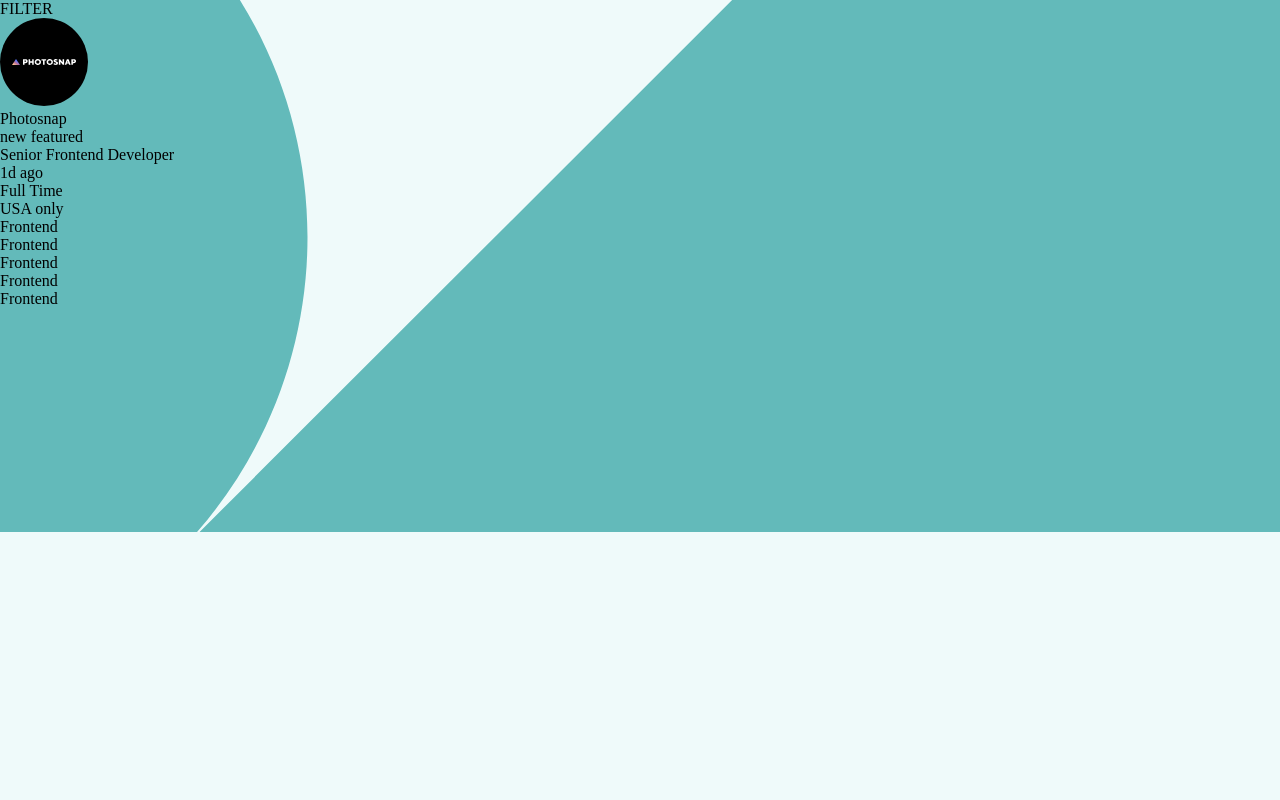
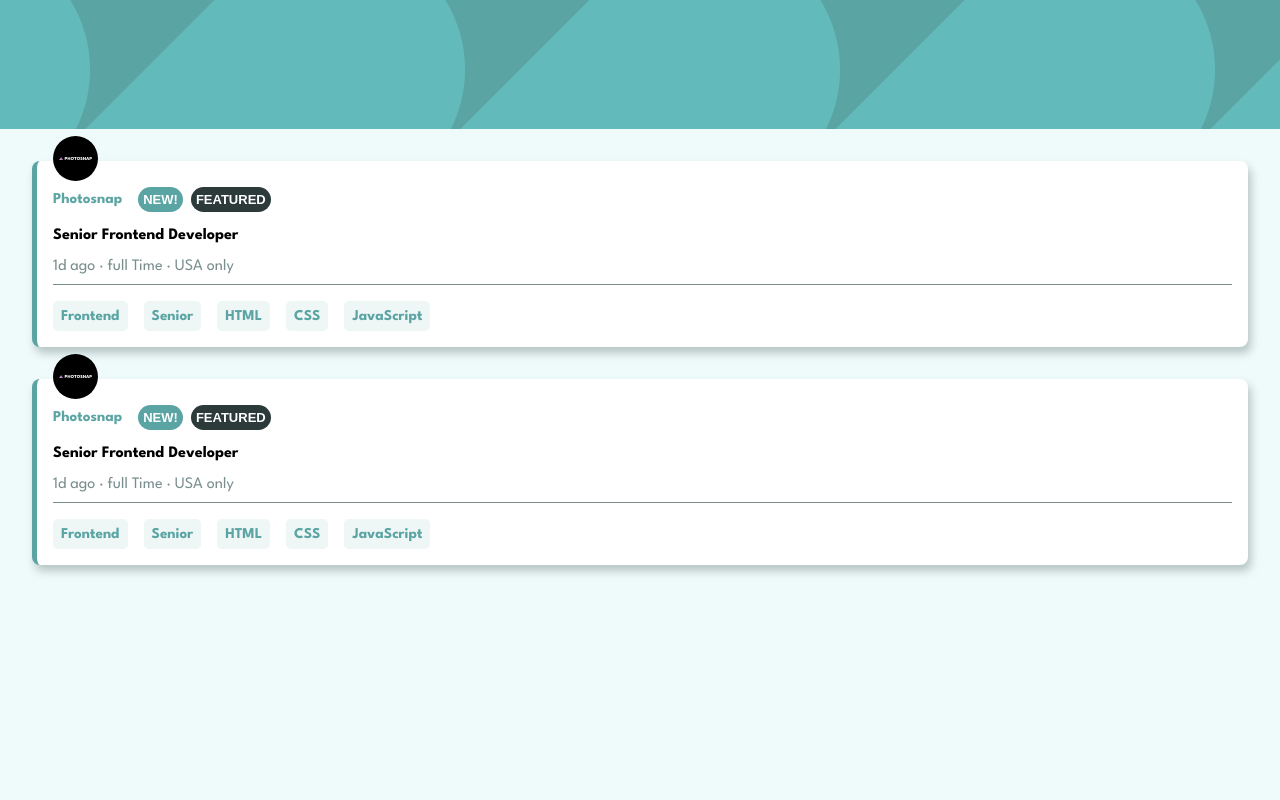
Before and after one commit to JuraRomanov/static-job-listings-master, a plain HTML site: page index.html in a window 1280 px wide. Drawn offline with Linux system fonts and the light colour scheme.

Commit message:
add html and css

```diff
--- a/index.html
+++ b/index.html
@@ -12,45 +12,79 @@
 </head>
 <body>
     <div class="static-job">
-        <div class="static-job__box">
-          <section class="section__job-filer">
-            FILTER
-          </section>
-          <section class="section__job-list">
-              <div class="job-list__item">
-                <div class="item__section-info">
-                  <img src="./images/photosnap.svg" alt="" class="item__logo">
-                  <div class="item__info">
-                      <div class="item__fast-info">
+      <div class="job__filter job__filter--hiden">
+        filter
+      </div>
+
+      <div class="job__box">
+          <div class="job__header">
+          </div>
+          <div class="job__cont">
+                <div class="job__item job__item--featured">
+
+                  <div class="item__company-info">
+                     <img src="./images/photosnap.svg" alt="" class="company__logo">
+                     <div class="company__header">
+                        <div class="header__short-info">
                           <span class="company__name">
-                            Photosnap
+                            photosnap
                           </span>
-                          <div class="info__recommendations">
-                              <span class="info__recommendation info__recommendation--new">new</span>
-                              <span class="info__recommendation info__recommendation--featured">featured</span>
+                          <div class="company__post">
+                              <button class="post post--new">new!</button>
+                              <button class="post post--featured">featured</button>
                           </div>
                         </div>
-                      <div class="item__post-info">
-                        <span class="item__name">
-                          Senior Frontend Developer
+
+                     <span class="job__name">Senior Frontend Developer</span>
+                     <span class="company__footer">
+                        1d ago · full Time · USA only
                      </span>
-                        <div class="post__sub-info">
-                          <span class="postedAt">1d ago</span>
-                          <div class="span contract">Full Time</div>
-                          <span class="location">USA only</span>
                     </div>
                   </div>
+
+                  <div class="item__tags">
+                    <button class="tag">Frontend</button>
+                    <button class="tag">Senior</button>
+                    <button class="tag">HTML</button>
+                    <button class="tag">CSS</button>
+                    <button class="tag">JavaScript</button>
                   </div>
                 </div>
-                <div class="item__section-tags">
-                      <div class="tags">Frontend</div>
-                      <div class="tags">Frontend</div>
-                      <div class="tags">Frontend</div>
-                      <div class="tags">Frontend</div>
-                      <div class="tags">Frontend</div>
+
+
+                <div class="job__item job__item--featured">
+
+                  <div class="item__company-info">
+                     <img src="./images/photosnap.svg" alt="" class="company__logo">
+                     <div class="company__header">
+                        <div class="header__short-info">
+                          <span class="company__name">
+                            photosnap
+                          </span>
+                          <div class="company__post">
+                              <button class="post post--new">new!</button>
+                              <button class="post post--featured">featured</button>
                           </div>
                         </div>
-          </section>
+
+                     <span class="job__name">Senior Frontend Developer</span>
+                     <span class="company__footer">
+                        1d ago · full Time · USA only
+                     </span>
+                    </div>
+                  </div>
+
+                  <div class="item__tags">
+                    <button class="tag">Frontend</button>
+                    <button class="tag">Senior</button>
+                    <button class="tag">HTML</button>
+                    <button class="tag">CSS</button>
+                    <button class="tag">JavaScript</button>
+                  </div>
+                </div>
+
+
+          </div>
       </div>
     </div>
 </body>
--- a/main.css
+++ b/main.css
@@ -11,7 +11,7 @@
 
     --desaturated-dark-cyan : hsl(180, 29%, 50%);
     --ligth-grayish-cyan__bg : hsl(180, 52%, 96%) ;
-    --ligth-grayish-cyan__filter :hsl(180, 31%, 95%) ;
+    --ligth-grayish-cyan:hsl(180, 31%, 95%) ;
     --dark-grayish-cyan :hsl(180, 8%, 52%) ;
     --very-dark-grayish-cyan : hsl(180, 14%, 20%);
 
@@ -24,21 +24,223 @@
     --fw-normal : 500 ;
     --fw-bold  : 700 ;
 
+    /* Borders */
+
+    --radii  : 1rem;
+    --radii-small : 0.5rem ;
 }
 
 body{
     margin: 0;
+    font-family: var(--ff-league-spartan);
+}
+.job__filter--hiden{
+    display: none;
+}
+
+.job__box{
+    height: 100vh;
+
+    display: flex;
+    flex-direction: column;
 
 }
 
-.static-job__box {
+.job__header{
+    height: 156px;
+
+    background: url('./images/bg-header-mobile.svg');
+    background-color: var(--desaturated-dark-cyan);
+}
+
+.job__cont{
     width: 100%;
-    min-height: 100vh;
+    height: 100%;
 
-    background: url(./images/bg-header-mobile.svg);
-    background-repeat: no-repeat;
-    background-position: top;
-    background-size: contain;
     background-color: var(--ligth-grayish-cyan__bg);
 
+    display: flex;
+    flex-direction: column;
+    align-items: flex-start;
+    gap: 2rem;
+
+    padding: 2rem;
+
 }
+
+.job__item{
+    position: relative;
+
+    width: 100%;
+
+    display: flex;
+    flex-direction: column;
+    align-items: flex-start;
+    gap: 1rem;
+
+    background-color: white;
+
+    border-radius: var(--radii-small);
+
+    padding: 1rem;
+
+    box-shadow: 3px 6px 9px 0px hsla(180, 8%, 52%, 0.486) ;
+
+}
+
+.job__item--featured{
+    border-left: 5px solid var(--desaturated-dark-cyan) ;
+}
+
+.item__company-info{
+    width: 100%;
+
+    padding: 10px 0;
+
+    display: flex;
+    flex-direction: column;
+    gap: 1rem;
+
+    border-bottom: 1px solid var(--dark-grayish-cyan);
+}
+
+.company__logo{
+    position: absolute;
+    width: 45px;
+    top: -25px
+}
+
+.company__header{
+
+
+    display: flex;
+    align-items: flex-start;
+    gap: 1rem;
+    flex-direction: column;
+
+}
+.header__short-info{
+    display: flex;
+    flex-direction: row;
+    align-items: center;
+    gap: 1rem;
+}
+.company__name {
+
+    color : var(--desaturated-dark-cyan) ;
+    font-size: var(--fz-normal);
+    font-weight: var(--fw-bold);
+    text-transform:capitalize;
+
+}
+
+
+
+.company__post{
+
+    display: flex;
+
+    gap: 0.5rem;
+
+}
+.post{
+
+
+
+    padding: 5px;
+
+    border:none ;
+    border-radius: var(--radii);
+
+    text-transform: uppercase;
+    text-align: center;
+
+    font-size: 13px;
+    font-weight: var(--fw-bold);
+
+    color : white ;
+}
+
+.post--new {
+    background-color: var(--desaturated-dark-cyan);
+}
+
+.post--featured {
+    background-color: var(--very-dark-grayish-cyan) ;
+}
+
+.job__name{
+    font-weight: var(--fw-bold);
+}
+.job__name:hover{
+    color : var(--desaturated-dark-cyan)
+}
+.company__footer{
+    color : var(--dark-grayish-cyan)
+}
+
+.item__tags{
+    display: flex;
+    flex-wrap: wrap;
+
+    justify-content:flex-start ;
+    gap: 1rem;
+}
+
+.tag{
+
+    background-color: var(--ligth-grayish-cyan);
+
+    border: none;
+    border-radius: 5px;
+
+    color : var(--desaturated-dark-cyan) ;
+
+    font-family: var(--ff-league-spartan);
+
+    font-size: 15px;
+    font-weight: var(--fw-bold);
+
+    padding: 8px;
+
+}
+
+.tag:hover{
+    color: white;
+
+    background-color: var(--desaturated-dark-cyan);
+
+}
+
+@media (min-width:1440px)  {
+    .job__header{
+        background: url('./images/bg-header-desktop.svg');
+        background-color: var(--desaturated-dark-cyan);
+    }
+
+    .job__item{
+        flex-direction: row;
+        align-items: center;
+        justify-content: space-between;
+        padding: 1rem 2rem;
+
+    }
+    .company__logo{
+        position: relative;
+        top: 0;
+        width: 88px;
+    }
+    .item__company-info{
+        flex-direction: row;
+        align-items: center;
+        justify-content: center;
+        width: auto;
+        border:none;
+    }
+    .job__name{
+        font-size: 18px;
+    }
+    .tag {
+        font-size: 17px;
+    }
+}
```
Lines whose indentation alone changed are shown as unchanged.
